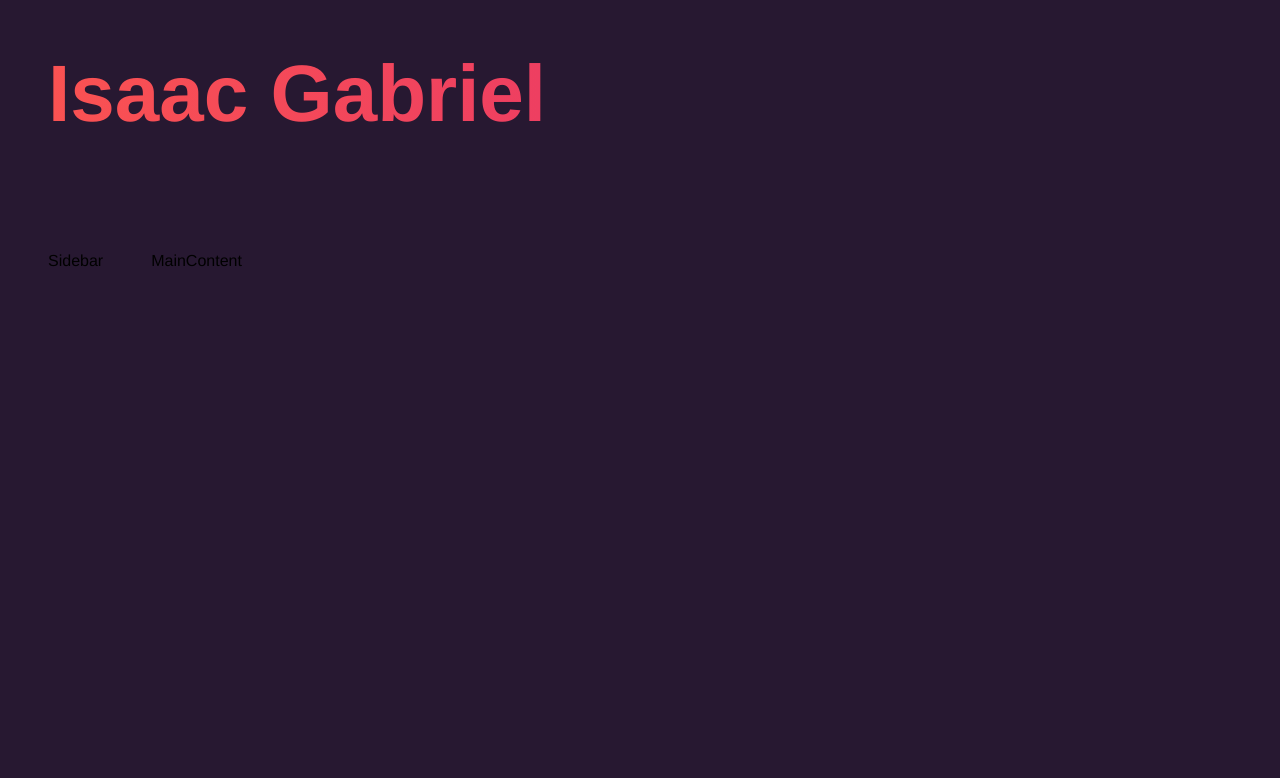
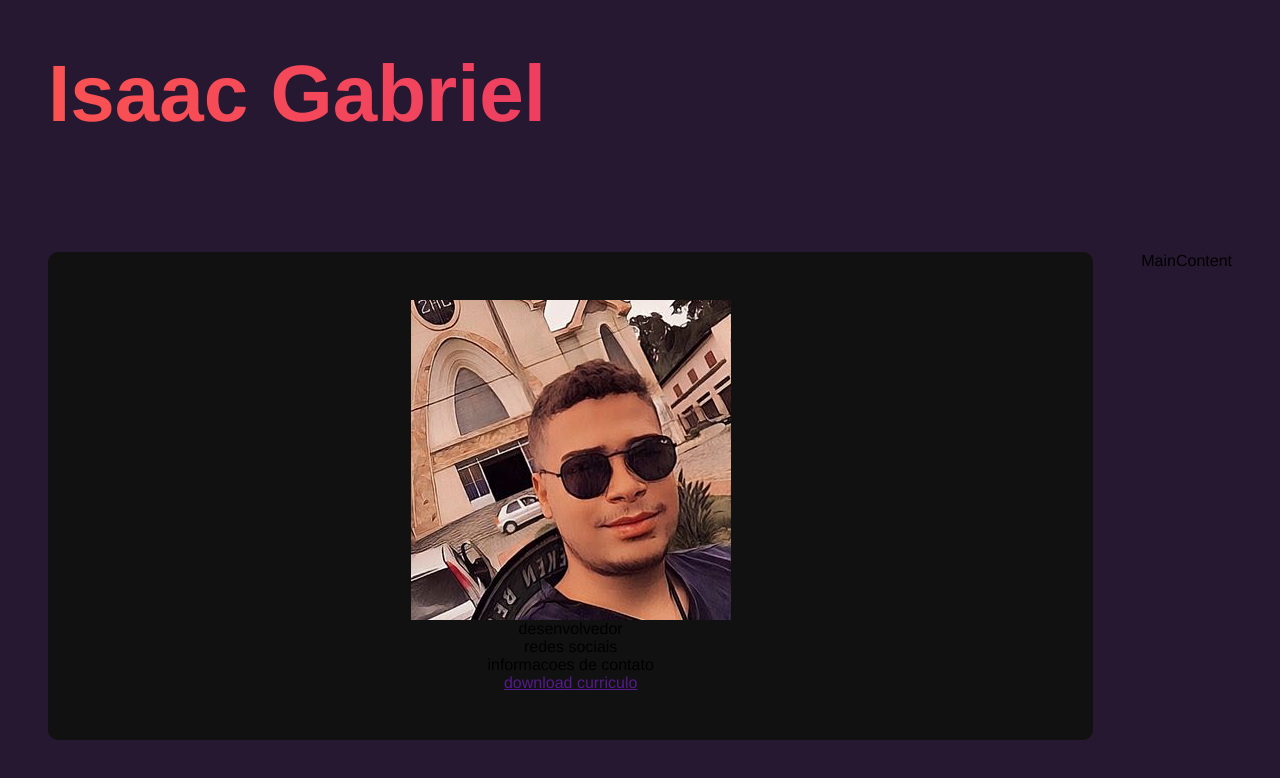
Before and after one commit to Isaacovski/react_sass, a React (Vite) app in the folder react_app/: page / in a window 1280 px wide. Shown: the top 778 px of the page. Built offline with nearby package versions, Linux system fonts and the light colour scheme.

Commit message:
bug na img Avatar concerto

```diff
--- a/react_app/src/conponets/Sidebar.jsx
+++ b/react_app/src/conponets/Sidebar.jsx
@@ -1,9 +1,15 @@
+import Avatar from "../img/eu.jpg";
 
+import '../styles/conponets/sidebar.sass';
 
 const Sidebar = () => {
-  return (
-    <div>Sidebar</div>
-  )
-}
+  return <aside id="sidebar">
+  <img src= {Avatar} alt="Isaac Gabriel" />
+  <p className="title">desenvolvedor</p>
+  <p>redes sociais</p>
+  <p>informacoes de contato</p>
+  <a href="" className="btn">download curriculo</a>
+  </aside>;
+};
 
 export default Sidebar
--- /dev/null
+++ b/react_app/src/styles/conponets/sidebar.sass
@@ -0,0 +1,17 @@
+@use '../variables'
+
+
+
+#sidebar
+    background-color: variables.$bg-color
+    flex: 1 1 0
+    border-radius: variables.$container-border-radius
+    display: flex
+    align-items: center
+    flex-direction: column
+    text-align: center
+    position: relative
+    padding: 3rem 0
+
+    img
+        max-width: 70%
```
